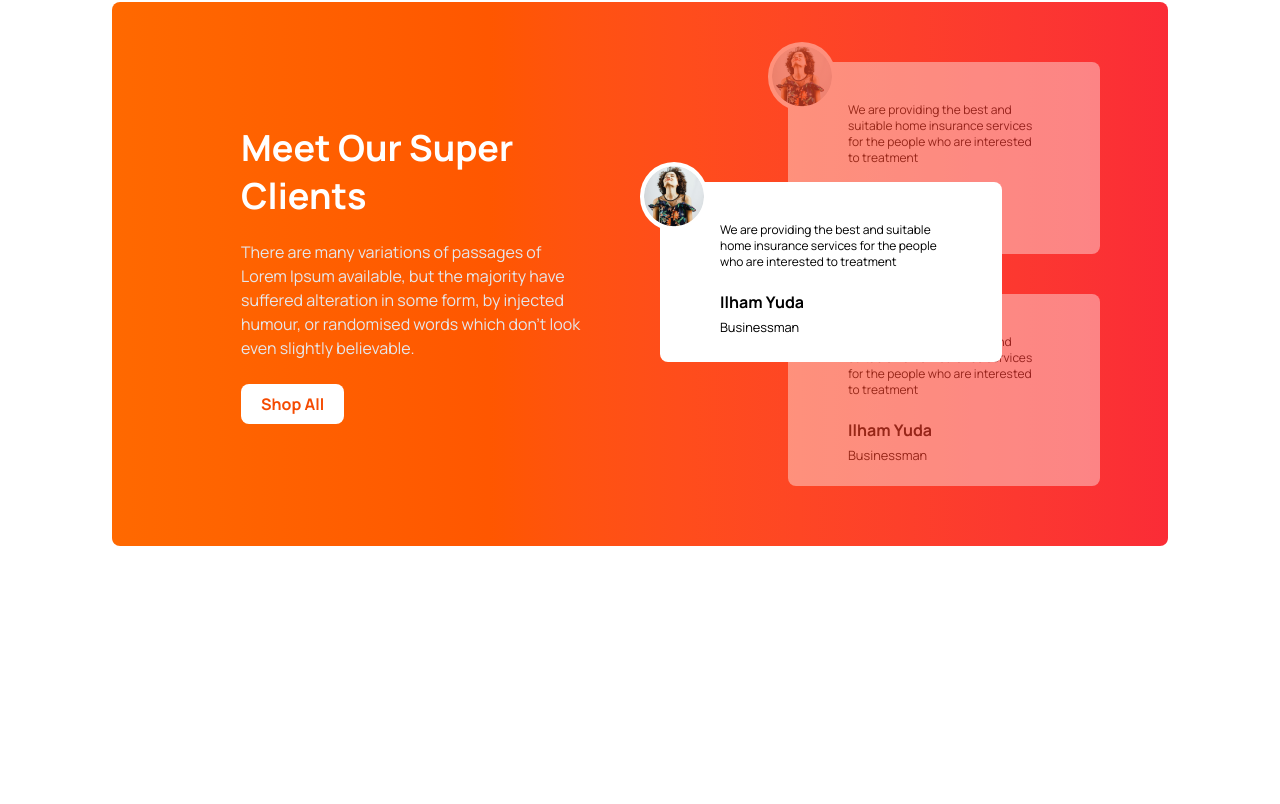
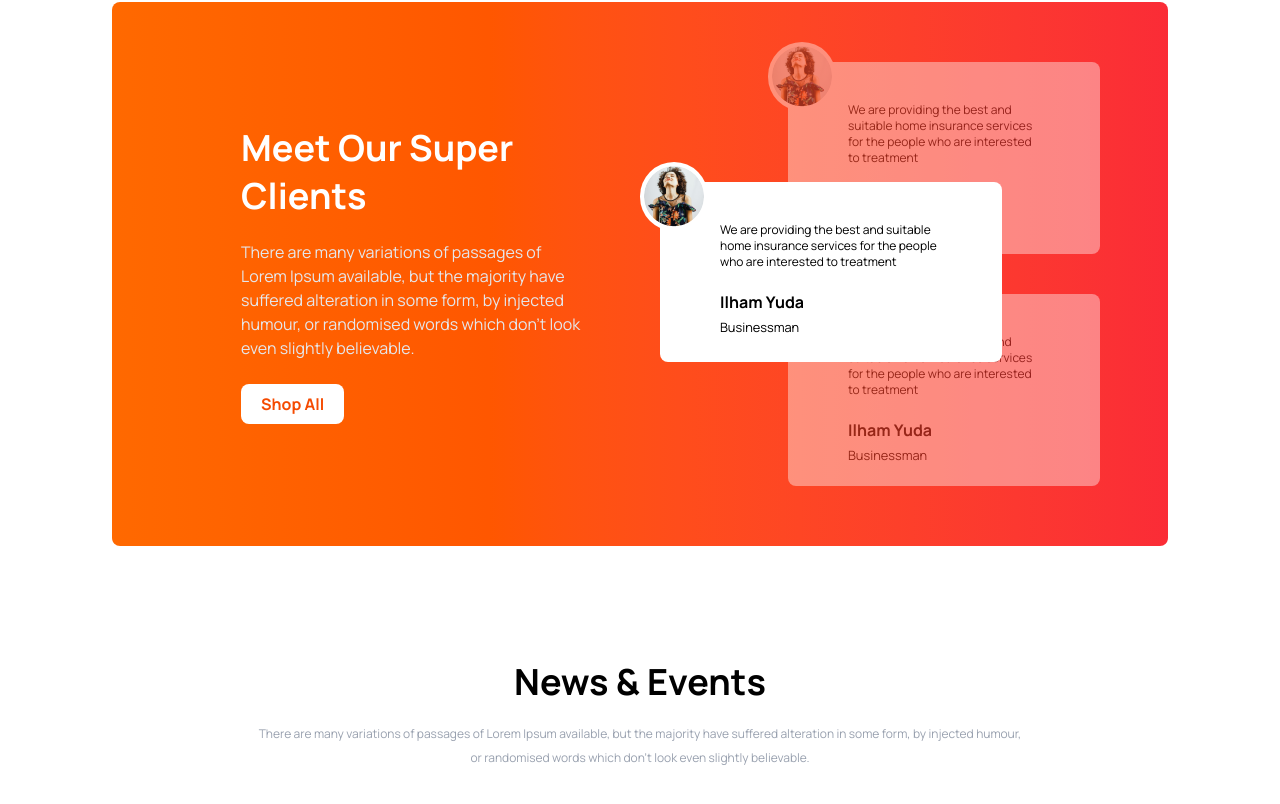
Before and after one commit to nhmoonofficial/Tea-Store, a plain HTML site: page index.html in a window 1280 px wide. Shown: the part 1746-2550 px from the top of the page. Before the commit the page ends 2428 px from the top, so only its background shows below. Drawn offline with nearby package versions, Linux system fonts and the light colour scheme.

Commit message:
blog info cols added

```diff
--- a/index.html
+++ b/index.html
@@ -166,7 +166,18 @@
 
             </div>
           </section>
+          <!-- Blog Section -->
+           <section class="mb-24">
+            <div class="">
+              <!-- Blog info section -->
+               <div class="py-5 px-2 md:px-0">
+                <h1 class="text-4xl text-center font-bold pb-5">News & Events</h1>
+                <p class="text-xs text-gray-400 text-center md:px-35 leading-6 ">There are many variations of passages of Lorem Ipsum available, but the majority have suffered alteration in some form, by injected humour, or randomised words which don't look even slightly believable. </p>
+               </div>
 
+            </div>
+
+           </section>
 
 
 
```
